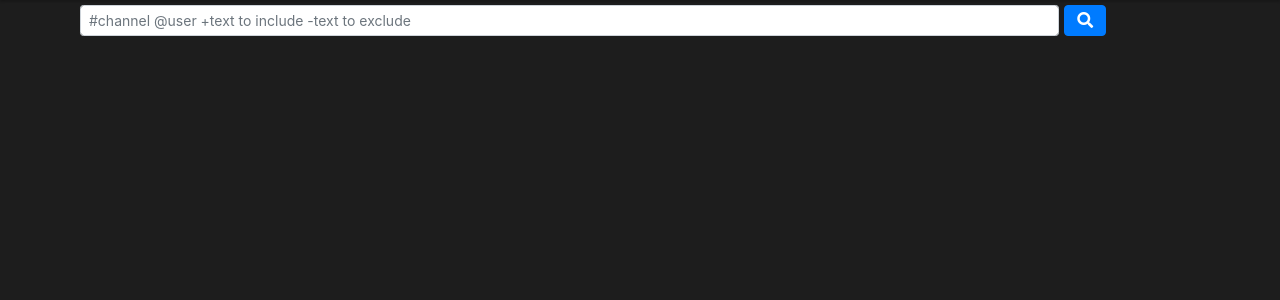
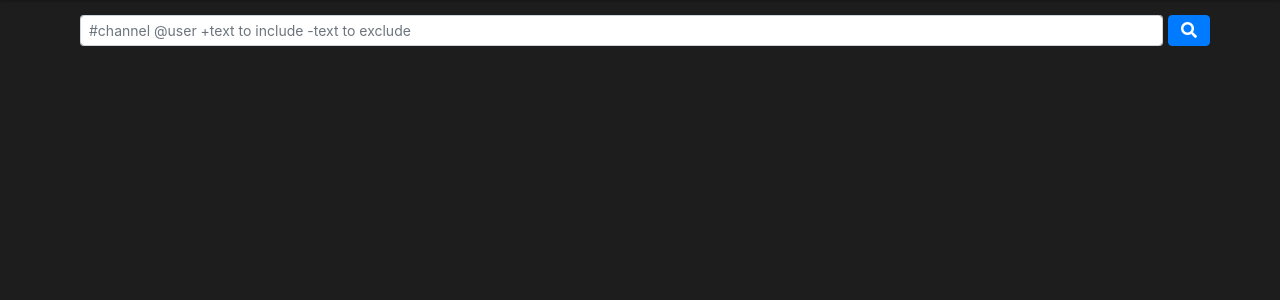
Before and after one commit to MikeRixWolfe/LogViewer, a Flask app: page /logviewer/ in a window 1280 px wide. Shown: the part 56-356 px from the top of the page. Run offline with Flask 2, Linux system fonts and the light colour scheme; the visitor is signed in with stand-in values (Sample User, id 1); data comes from the database, SQL or seed files in the repository; parts of the project's set-up code (start-up, migrations or seed data) failed here and were passed over; some libraries are stand-ins or nearby versions.

Commit message:
fix spacing

```diff
--- a/app/templates/search.html
+++ b/app/templates/search.html
@@ -7,12 +7,12 @@
 {% block content %}
     <div class="row" style="margin-bottom: 10px;">
         <div class="col-12">
-			<form class="form-inline" action="" method="POST" autocomplete="off">
+			<form class="form-inline" action="" method="POST" autocomplete="off" style="margin-top: 10px">
                 {{ form.hidden_tag() }}
                 {% if query %}
-				<input class="form-control form-control-sm ml-3" style="width: 85%;" type="text" name="search" placeholder="#channel @user +text to include -text to exclude" value="{{ query }}" aria-label="Search">
+                <input class="form-control form-control-sm ml-3" style="width: 94%" type="text" name="search" placeholder="#channel @user +text to include -text to exclude" value="{{ query }}" aria-label="Search">
 				{% else %}
-                <input class="form-control form-control-sm ml-3" style="width: 85%;" type="text" name="search" placeholder="#channel @user +text to include -text to exclude" aria-label="Search">
+                <input class="form-control form-control-sm ml-3" style="width: 94%" type="text" name="search" placeholder="#channel @user +text to include -text to exclude" aria-label="Search">
 				{% endif %}
                 <button type=submit class="btn btn-primary search-btn"><i class="fas fa-search" aria-hidden="true"></i></button>
 
--- a/wsgi.ini
+++ b/wsgi.ini
@@ -2,7 +2,7 @@
 module = wsgi
 
 master = true
-processes = 5
+processes = 3
 
 socket = logviewer.sock
 chmod-socket = 660
```
